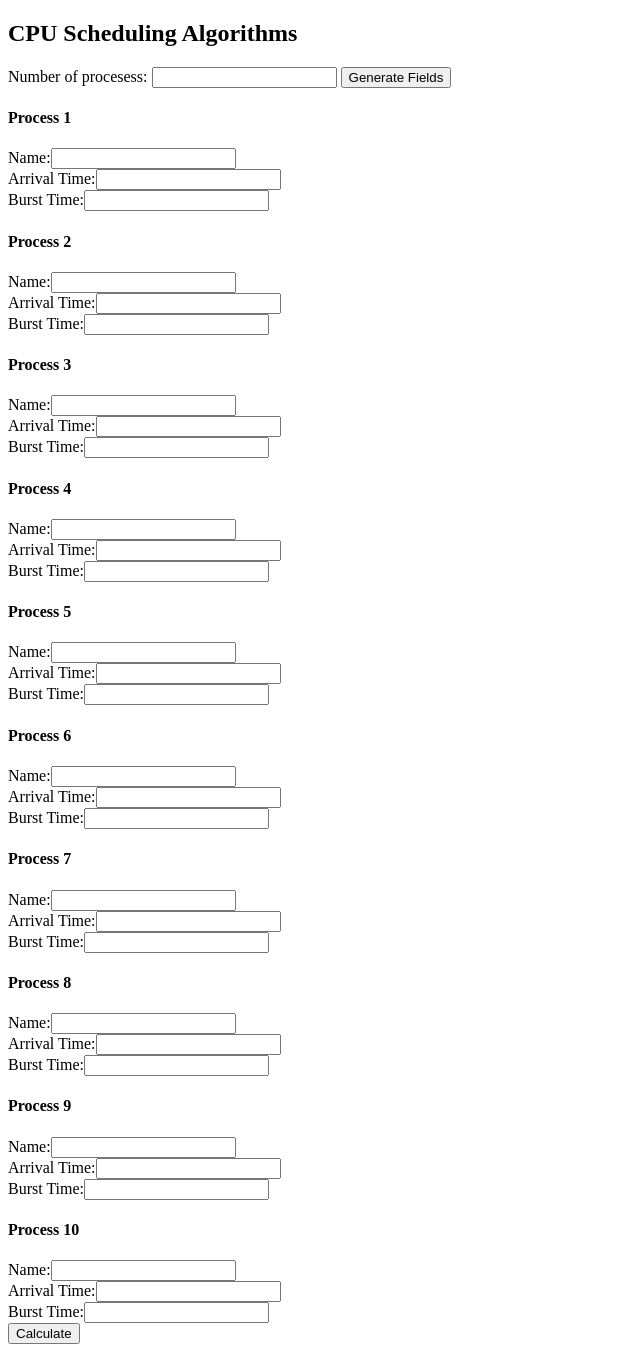
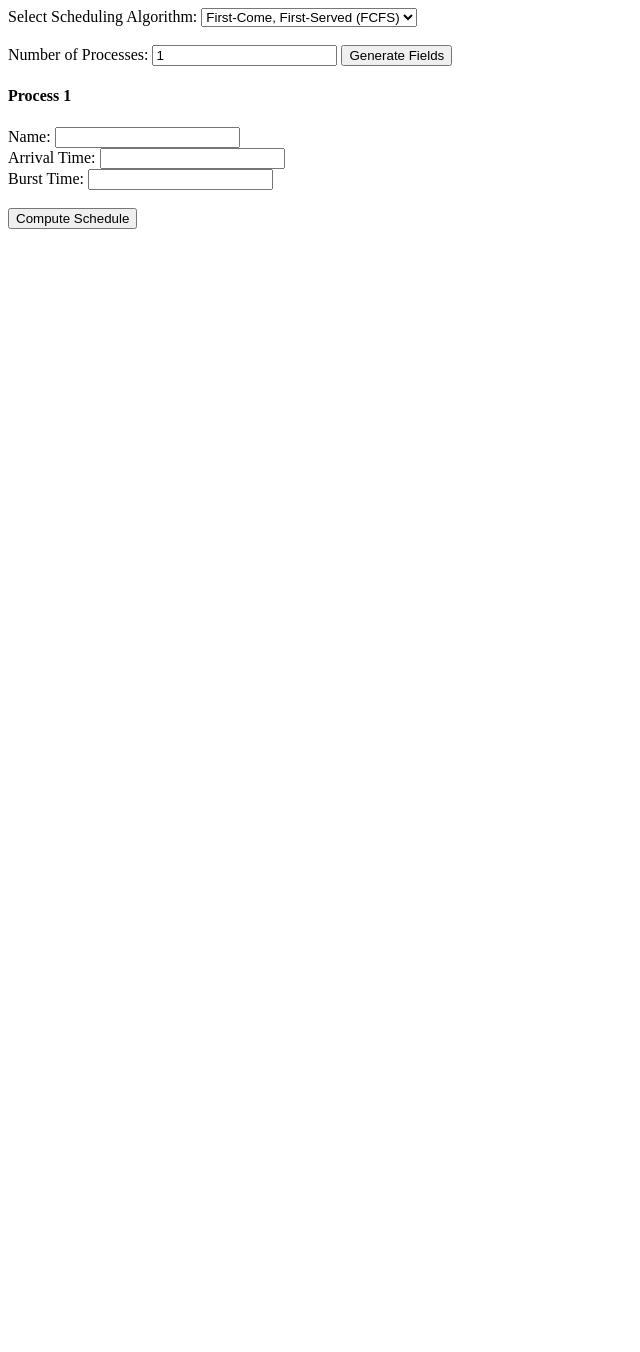
Before and after one commit to Goodvibes74/CPU-Scheduling-Site, a Flask app: template app/templates/index.html in a window 1280 px wide. Shown: the whole page, without its empty margins (0-640 px from the left). After the commit the page ends 229 px from the top, so only its background shows below. Run offline with Flask 3, Linux system fonts and the light colour scheme; the template is opened without the code that fills it: most values are stand-ins (such as "Sample title", 1, 10 or a date in 2020); parts of the project's set-up code (start-up, migrations or seed data) failed here and were passed over.

Commit message:
refactor index.html to improve scheduling algorithm selection and process input fields

```diff
--- a/app/templates/index.html
+++ b/app/templates/index.html
@@ -6,26 +6,42 @@
     <title>CPU Scheduling</title>
 </head>
 <body>
-    <h2>CPU Scheduling Algorithms</h2>
-
     <form method="post">
-        <label>Number of procesess: </label>
-        <input type="number" name="Nop" value="{{ Nop or '' }}" required>
+        <label>Select Scheduling Algorithm:</label>
+        <select name="algorithm" required>
+            <option value="FCFS">First-Come, First-Served (FCFS)</option>
+            <option value="SJF">Shortest Job First (SJF)</option>
+            <option value="Round Robin">Round Robin</option>
+            <option value="Priority">Priority Scheduling</option>
+        </select>
+        <br><br>
+        <label>Number of Processes:</label>
+        <input type="number" name="num_processes" value="{{ num_processes or '' }}" required>
         <input type="submit" value="Generate Fields">
     </form>
 
-    {% if Nop %}
+    {% if num_processes %}
     <form method="post">
-        <input type="hidden" name="Nop" value="{{ Nop }}">
+        <input type="hidden" name="num_processes" value="{{ num_processes }}">
+        <input type="hidden" name="algorithm" value="{{ algorithm }}">
 
-        {% for i in range (Nop) %}
-        <h4> Process {{i+1}}</h4>
-        <label>Name:</label><input type="text" name="name{{i}}" required><br>
-        <label>Arrival Time:</label><input type="number" name="arrival_time{{i}}" required><br>
-        <label>Burst Time:</label><input type="number" name="burst_time{{i}}" required><br>
+        {% for i in range(num_processes) %}
+        <h4>Process {{ i + 1 }}</h4>
+        <label>Name:</label> <input type="text" name="name{{ i }}" required><br>
+        <label>Arrival Time:</label> <input type="number" name="arrival_time{{ i }}" required><br>
+        <label>Burst Time:</label> <input type="number" name="burst_time{{ i }}" required><br>
+
+        {% if algorithm == "Priority" %}
+        <label>Priority:</label> <input type="number" name="priority{{ i }}" required><br>
+        {% endif %}
         {% endfor %}
 
-        <input type="submit" value="Calculate">
+        {% if algorithm == "Round Robin" %}
+        <label>Time Quantum:</label> <input type="number" name="time_quantum" required><br>
+        {% endif %}
+
+        <br>
+        <input type="submit" value="Compute Schedule">
     </form>
     {% endif %}
 </body>
```
